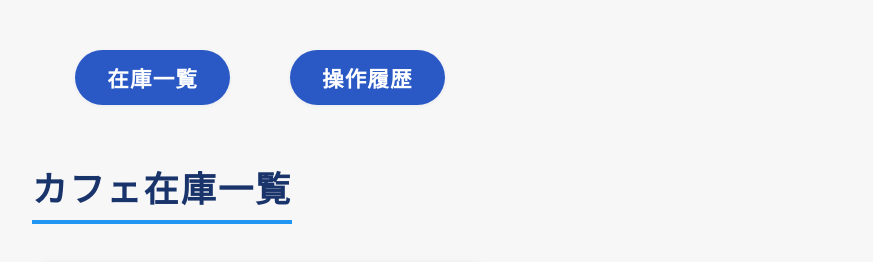
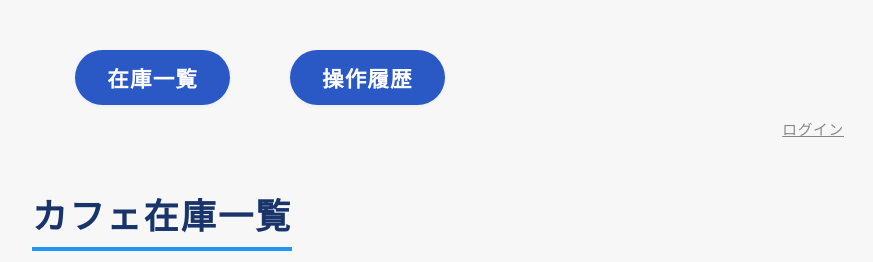
Before and after one commit to johmpei/inventory_app, a Flask app: page / in a window 1280 px wide. Shown: the top 262 px of the page, without its empty margins (380-1253 px from the left). Run offline with Flask 3, Linux system fonts and the light colour scheme; data that the repository does not hold is empty.

Commit message:
ログイン管理

```diff
--- a/app.py
+++ b/app.py
@@ -1,7 +1,9 @@
-from flask import Flask, render_template, request, redirect, url_for
+from flask import Flask, render_template, request, redirect, url_for, session
 import sqlite3
 
+
 app = Flask(__name__)
+app.secret_key = 'happyicecream'  # 好きなランダムな文字列
 
 @app.route('/add', methods=['GET', 'POST'])
 def add_item():
@@ -146,6 +148,58 @@ def show_log():
     return render_template('logs.html', log_list=log_list)
 
 
+#ユーザー登録画面
+@app.route('/register', methods=['GET', 'POST'])
+def register():
+    message = None
+    if request.method == 'POST':
+        name = request.form['name']
+        password = request.form['password']
+        role = request.form['role'] if 'role' in request.form else 'user'
+        conn = sqlite3.connect('inventory.db')
+        cursor = conn.cursor()
+        cursor.execute('SELECT id FROM users WHERE name = ?', (name,))
+        if cursor.fetchone():
+            message = 'このユーザー名は既に登録されています。'
+            conn.close()  # 重複を防ぐためここでクローズ
+        else:
+            cursor.execute(
+                'INSERT INTO users (name, password, role) VALUES (?, ?, ?)',
+                (name, password, role)
+            )
+            conn.commit()
+            conn.close()  # ここでクローズ
+            return redirect(url_for('login'))
+    return render_template('register.html', message=message)
+
+#login画面
+@app.route('/login', methods=['GET', 'POST'])
+def login():
+    message = None
+    if request.method == 'POST':
+        name = request.form['name']
+        password = request.form['password']
+        conn = sqlite3.connect('inventory.db')
+        cursor = conn.cursor()
+        cursor.execute('SELECT id, role FROM users WHERE name = ? AND password = ?', (name, password))
+        user = cursor.fetchone()
+        conn.close()
+        if user:
+            session['user_id'] = user[0]
+            session['user_name'] = name
+            session['role'] = user[1]
+            return redirect(url_for('index'))
+        else:
+            message = "ユーザー名またはパスワードが違います"
+    return render_template('login.html', message=message)
+
+
+#ログアウト
+@app.route('/logout')
+def logout():
+    session.clear()
+    return redirect(url_for('login'))
+
 
 if __name__ == '__main__':
     app.run(debug=True)
--- a/static/style.css
+++ b/static/style.css
@@ -155,3 +155,52 @@ h1 {
 table {
     margin: 0 auto 30px auto;
 }
+
+
+/* 上段（nav-top）は何も変えなくてOK */
+
+/* 下段を右寄せ＆控えめデザイン */
+.nav-user {
+    text-align: right;
+    margin-top: 3px;
+    margin-bottom: 3px;
+    padding-right: 16px;
+}
+
+.login-info {
+    font-size:1.23em;  /* 全体的に小さめ */
+    color: #444;
+    letter-spacing: 0.01em;
+}
+
+.user-name {
+    font-weight: 500;
+    color: #436285;
+    margin: 0 4px 0 4px;
+    font-size: 1em;  /* ユーザー名は他よりほんのり濃いめ程度 */
+}
+
+/* ログアウトをさらに控えめに・小さく */
+.logout-link {
+    /* nav a のボタンっぽい装飾をすべて打ち消す！ */
+    background: none !important;
+    border-radius: 0 !important;
+    padding: 0 !important;
+    box-shadow: none !important;
+    color: #888 !important;
+    font-size: 0.92em;
+    text-decoration: underline;
+    margin-left: 6px;
+    cursor: pointer;
+    font-weight: normal;
+    font-family: inherit;
+    transition: color 0.15s;
+    outline: none;
+    display: inline;
+}
+.logout-link:hover,
+.logout-link:focus {
+    color: #c44 !important;
+    text-decoration: underline;
+    outline: none;
+}
--- a/templates/base.html
+++ b/templates/base.html
@@ -6,14 +6,27 @@
     <link rel="stylesheet" href="{{ url_for('static', filename='style.css') }}">
 </head>
 <body>
-    <header>
-        <nav>
+<header>
+    <nav>
+        <div class="nav-top">
             <ul>
                 <li><a href="{{ url_for('index') }}">在庫一覧</a></li>
                 <li><a href="{{ url_for('show_log') }}">操作履歴</a></li>
             </ul>
-        </nav>
-    </header>
+        </div>
+        <div class="nav-user">
+            {% if session.get('user_name') %}
+                <span class="login-info">
+                    ログイン中: <span class="user-name">{{ session['user_name'] }}</span>
+                    <a href="{{ url_for('logout') }}" class="logout-link">ログアウト</a>
+                </span>
+            {% else %}
+                <a href="{{ url_for('login') }}" class="logout-link">ログイン</a>
+            {% endif %}
+        </div>
+    </nav>
+</header>
+
     <main>
         {% block content %}
         #!ここにほかのHTMLがはさまる>
```
Also changed, not shown: templates/login.html (added, +21 -0 lines), templates/register.html (added, +26 -0 lines).
